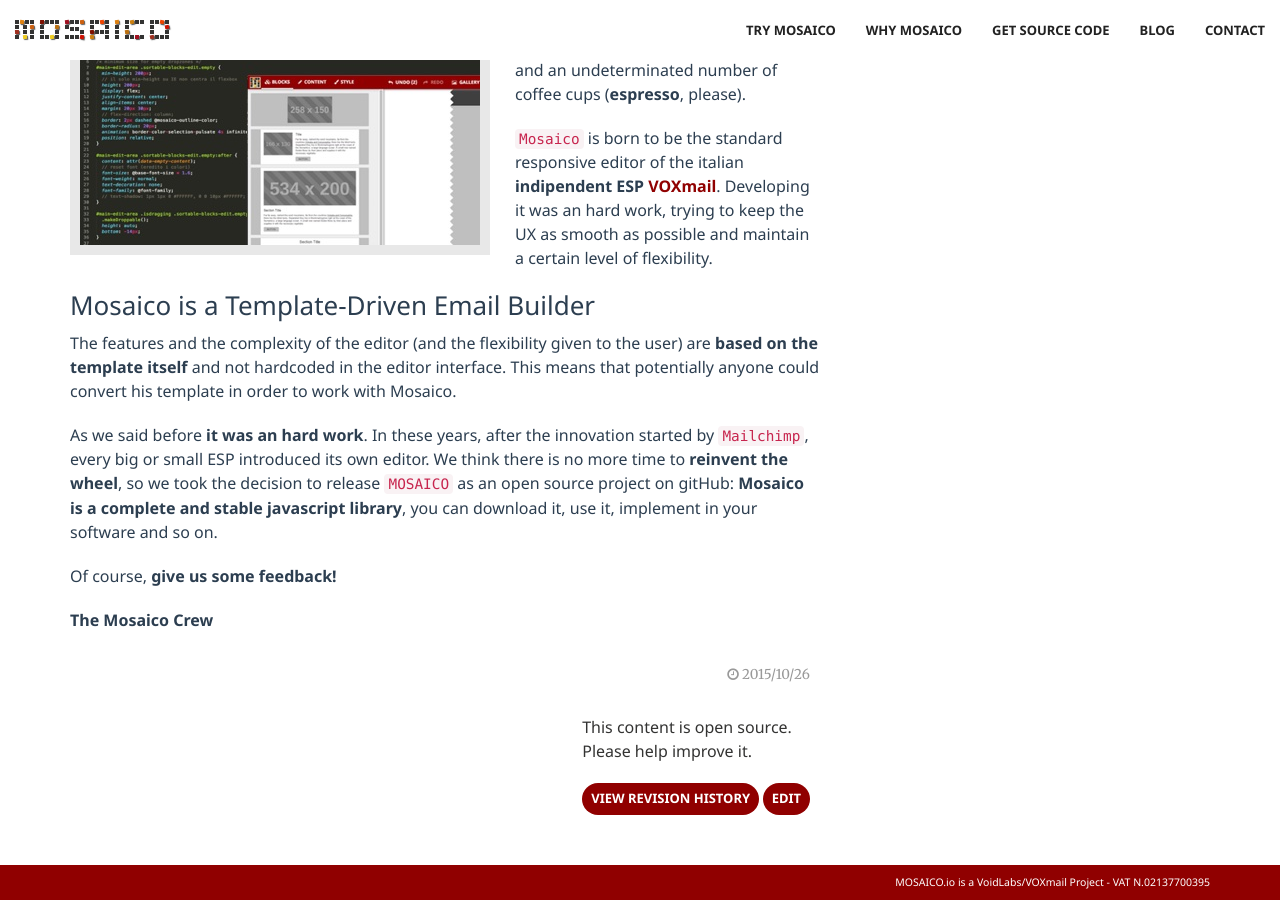
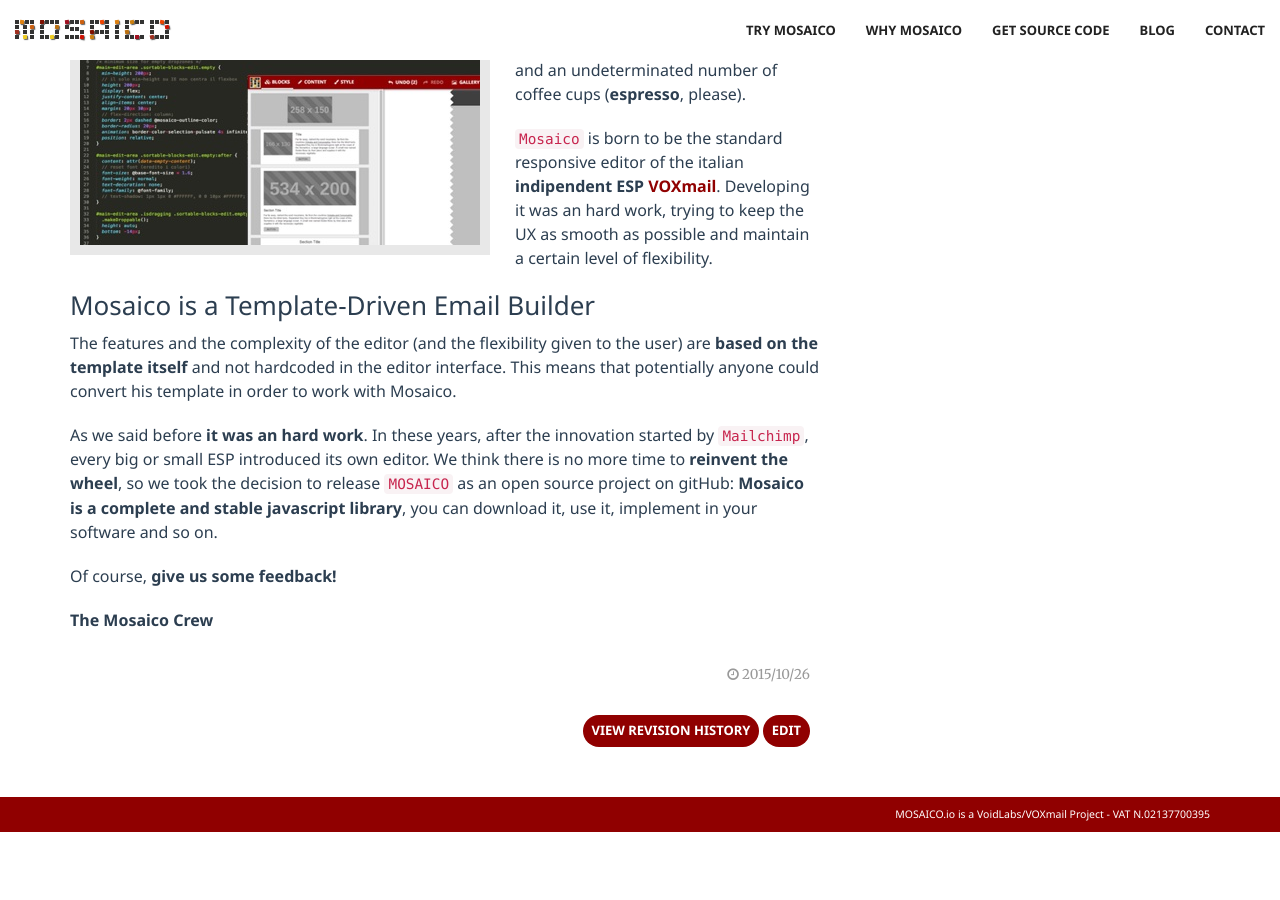
Before and after one commit to voidlabs/mosaico.io, a Jekyll site: the page built from _posts/2015-10-26-first-open-source-template-builder.md, in a window 1280 px wide and 900 px high, scrolled down 506 px. Built offline with Jekyll 4.4.1, drawn with Linux system fonts in a browser that asks for light colours; Markdown is read by kramdown in place of the engine named in the settings; comment, search, counter and statistics services are not loaded; after the commit the page ends 1338 px from its top, so only the background shows below that.

Commit message:
Update post.html

```diff
--- a/_layouts/post.html
+++ b/_layouts/post.html
@@ -48,9 +48,8 @@
         <div class="clearfix"></div>
     </div>
      <div class="well well-sm operate">
-        <div class="pull-right">
-         <p class="improve-article">This content is open source. <br />
-   Please help improve it.</p>
+        <div class="pull-right improve-article">
+        	<span class="time"Do you want to help improve this content?</span>&nbsp;&nbsp;
 
          <a class="btn btn-primary btn-sm revision-history" href="https://github.com/voidlabs/mosaico.io/commits/gh-pages/{{ page.path }}" target="_blank">View revision history</a>
 	 <a class="btn btn-primary btn-sm" href="{{ site.github.repository_url }}/edit/gh-pages/{{ page.path }}" title="Help Improve article {{ page.path }}">Edit</a>
```
